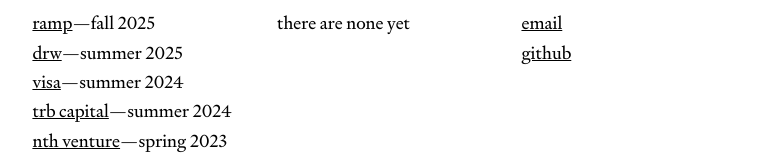
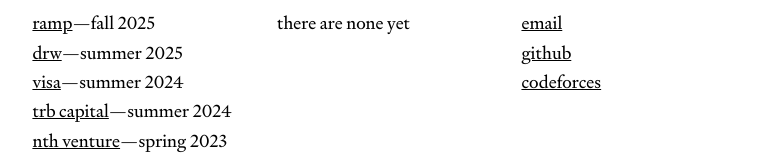
Before and after one commit to barrett-ruth/barrettruth.com, an Astro site: page / in a window 1280 px wide. Shown: the part 357-517 px from the top of the page, without its empty margins (260-1017 px from the left). Built offline with nearby package versions, Linux system fonts and the light colour scheme; Astro itself is replaced by a stand-in of ours.

Commit message:
feat(about): include codeforces in profile

```diff
--- a/src/pages/index.astro
+++ b/src/pages/index.astro
@@ -57,6 +57,11 @@
           <li>
             <a target="_blank" href="https://github.com/barrettruth">github</a>
           </li>
+          <li>
+            <a target="_blank" href="https://codefoces.com/profile/barrettruth"
+              >codeforces</a
+            >
+          </li>
         </ul>
       </div>
 
```
